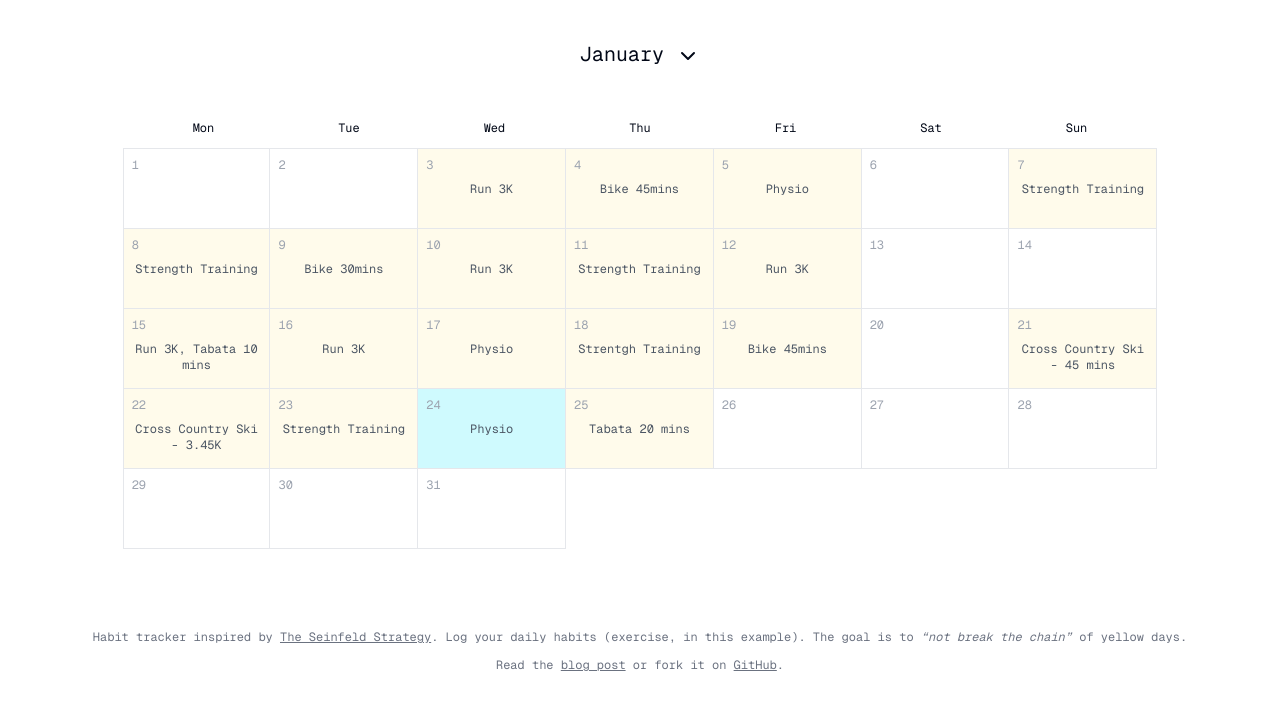
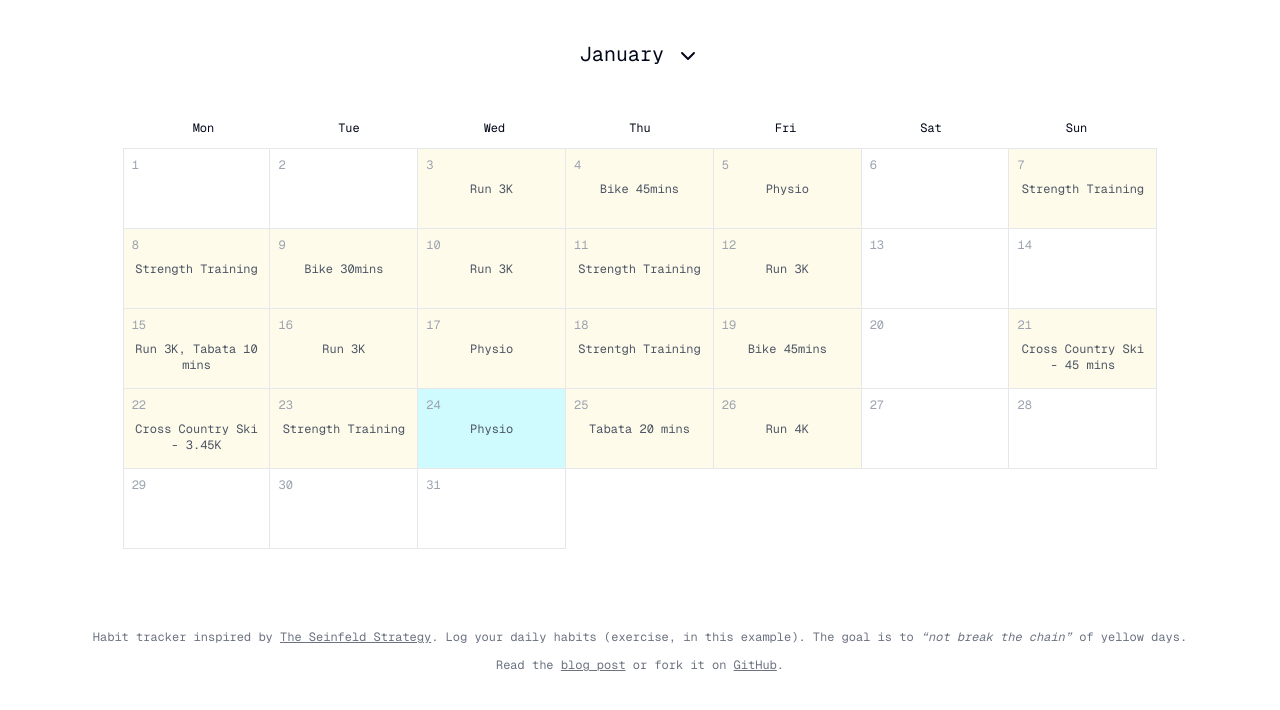
Before and after one commit to scottgallant/seinfeld-calendar, a Next.js app: page / in a window 1280 px wide. Shown: the top 710 px of the page. Built offline with nearby package versions, Linux system fonts and the light colour scheme.

Commit message:
Update specialDates.js

```diff
--- a/src/data/specialDates.js
+++ b/src/data/specialDates.js
@@ -18,6 +18,7 @@ const specialDates = [
     { "date": "2024-01-23", "description": "Strength Training" },
     { "date": "2024-01-24", "description": "Physio" },
     { "date": "2024-01-25", "description": "Tabata 20 mins" },
+    { "date": "2024-01-26", "description": "Run 4K" },
 ];
 
 export default specialDates;
```
